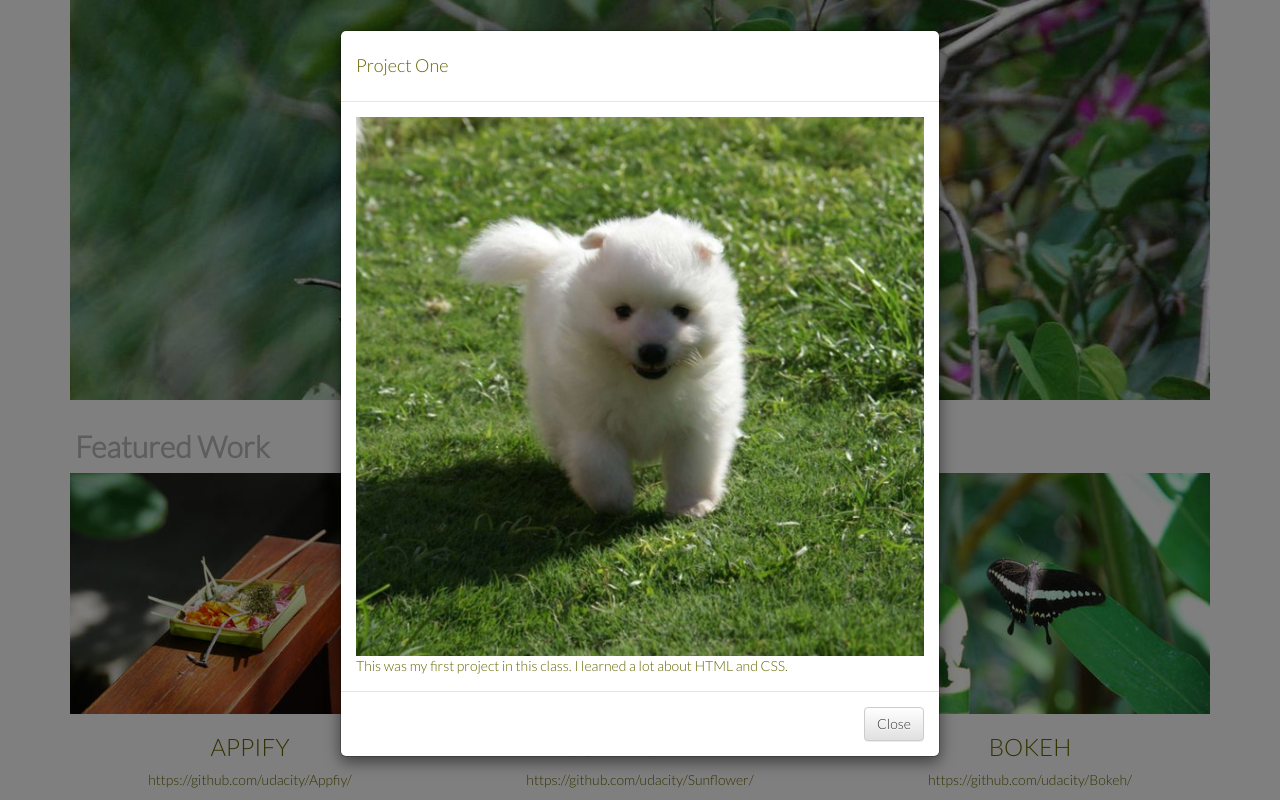
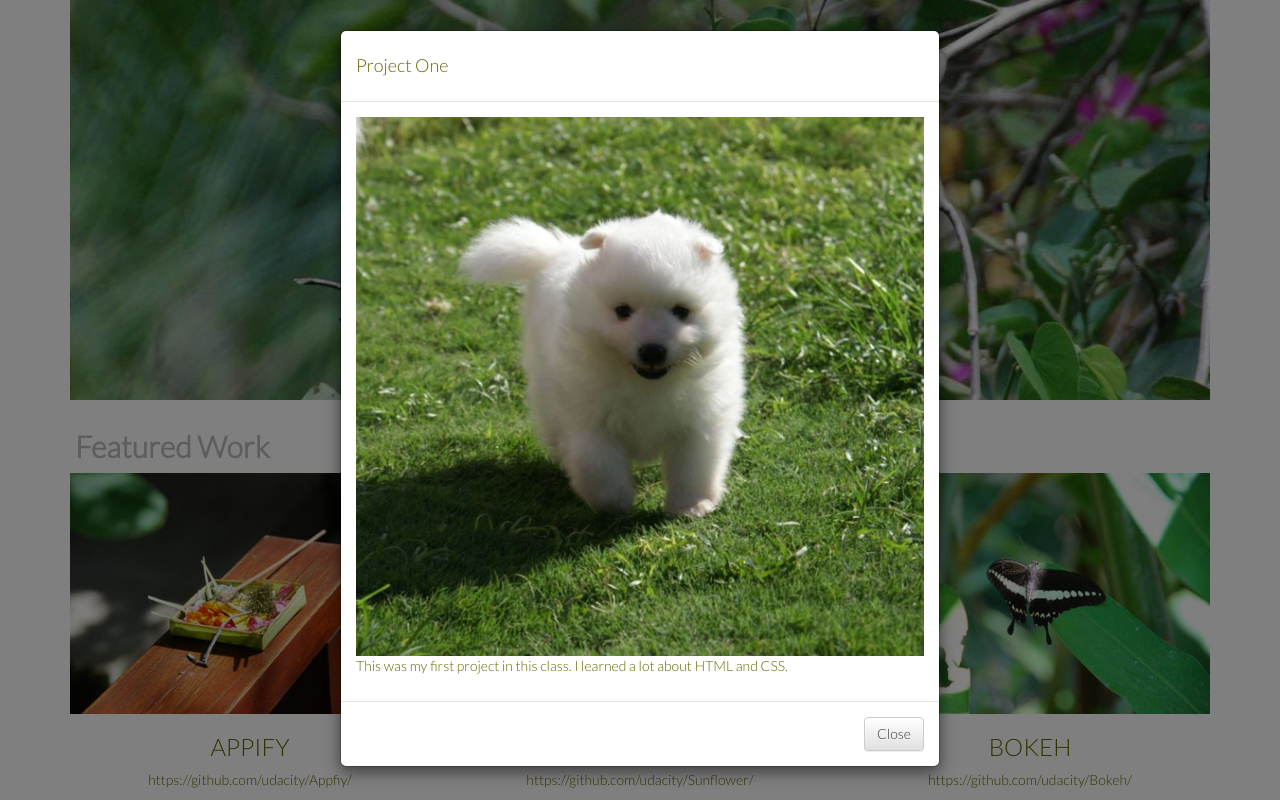
Before and after one commit to debbk/Project1, a website: page portfolio.html in a window 1280 px wide. Both pictures are taken after a click on the picture 250 px from the left and 885 px from the top of the page. Shown: the part 292-1092 px from the top of the page. Drawn offline with Linux system fonts and the light colour scheme; files that its build step writes are made by us from their sources.

Commit message:
Empty spaces removed.

```diff
--- a/portfolio.html
+++ b/portfolio.html
@@ -5,7 +5,7 @@
 		<meta http-equiv="X-UA-Compatible" content="IE=edge">
 		<meta name="viewport" content="width=device-width, initial-scale=1">
 		<title>Portfolio</title>
-		<link href='http://fonts.googleapis.com/css?family=Lato:100,300' rel='stylesheet' type='text/css'>
+		<link href='http://fonts.googleapis.com/css?family=Lato:100,300' rel='stylesheet'>
 		<!--Bootstrap StyleSheet-->
 		<link rel="stylesheet" href="css/bootstrap.min.css">
 		<link rel="stylesheet" href="css/bootstrap-theme.min.css">
@@ -18,7 +18,6 @@
 	</head>
 	<body>
 		<div class = "container">
-
 			<!--Navigation bar-->
 			<div>
 				<nav role="navigation" class="navbar navbar-default navbar-static-top">
@@ -30,9 +29,6 @@
 							<span class="icon-bar"></span>
 							<span class="icon-bar"></span>
 						</button>
-						<!-- can use this to alternately put Udacity logo
-						<a href="#" class="navbar-brand"> logo </a>
-						-->
 					</div>
 					<!-- Collection of nav links and other content for toggling -->
 					<div id="navbarCollapse" class="collapse navbar-collapse">
@@ -46,7 +42,6 @@
 				</nav>
 			</div>
 			<!--end nav bar-->
-
 			<!--header-->
 			<header>
 				<div class ="row">
@@ -62,14 +57,12 @@
 					</div>
 				</div>
 			</header>
-
 			<!--Draw a line-->
 			<div class ="row">
 				<div class="col-md-12">
 					<hr class="thicker-line">
 				</div>
 			</div>
-
 			<!--main image-->
 			<div class ="row">
 				<div class ="col-md-12">
@@ -80,16 +73,13 @@
 					</picture>
 				</div>
 			</div>
-
 			<!--Projects-->
 			<div class ="row">
 				<div class = "col-md-12">
 					<h2 class="text-muted">Featured Work</h2>
 				</div>
 			</div>
-
 			<div class ="row text-center">
-
 				<!--1st image-->
 				<section>
 					<div class = "col-md-4">
@@ -134,7 +124,6 @@
 				</section>
 			</div>
 		</div>
-
 		<!-- Modal 1 -->
 		<div class="modal fade" id="project1" tabindex="-1" role="dialog" aria-labelledby="project1modal" aria-hidden="true">
 			<div class="modal-dialog">
@@ -148,7 +137,7 @@
 							<source media="(min-width:400px)" srcset="imagesmall/puppy-medium.jpg">
 							<img class="img-responsive" src="imagesmall/puppy-small.jpg" alt="puppy">
 						</picture>
-						This was my first project in this class. I learned a lot about HTML and CSS.
+						<p> This was my first project in this class. I learned a lot about HTML and CSS.</p>
 					</div>
 					<div class="modal-footer">
 						<button type="button" class="btn btn-default" data-dismiss="modal">Close</button>
@@ -156,7 +145,6 @@
 				</div>
 			</div>
 		</div>
-
 		<!-- Modal 2 -->
 		<div class="modal fade" id="project2" tabindex="-1" role="dialog" aria-labelledby="project2modal" aria-hidden="true">
 			<div class="modal-dialog">
@@ -170,7 +158,7 @@
 							<source media="(min-width:400px)" srcset="imagesmall/monkey-medium.jpg">
 							<img class="img-responsive" src="imagesmall/monkey-small.jpg" alt="monkey">
 						</picture>
-						This was my first project in this class. I learned a lot about HTML and CSS.
+						<p>This was my first project in this class. I learned a lot about HTML and CSS.</p>
 					</div>
 					<div class="modal-footer">
 						<button type="button" class="btn btn-default" data-dismiss="modal">Close</button>
@@ -178,7 +166,6 @@
 				</div>
 			</div>
 		</div>
-
 		<!-- Modal 3 -->
 		<div class="modal fade" id="project3" tabindex="-1" role="dialog" aria-labelledby="project3modal" aria-hidden="true">
 			<div class="modal-dialog">
@@ -192,7 +179,7 @@
 							<source media="(min-width:400px)" srcset="imagesmall/catnip-medium.jpg">
 							<img class="img-responsive" src="imagesmall/catnip-small.jpg" alt="cat with catnip">
 						</picture>
-						This was my first project in this class. I learned a lot about HTML and CSS.
+						<p>This was my first project in this class. I learned a lot about HTML and CSS.</p>
 					</div>
 					<div class="modal-footer">
 						<button type="button" class="btn btn-default" data-dismiss="modal">Close</button>
```
